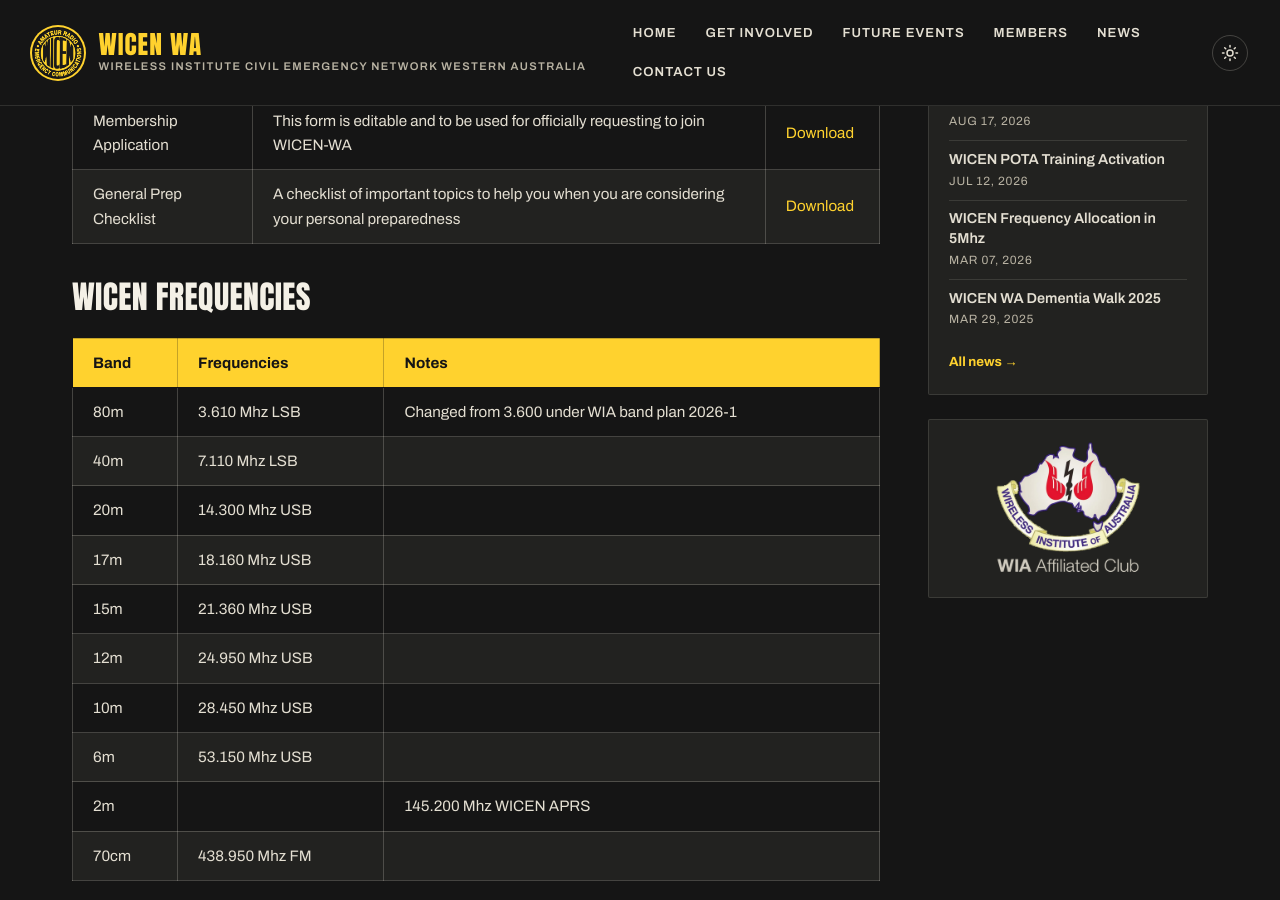
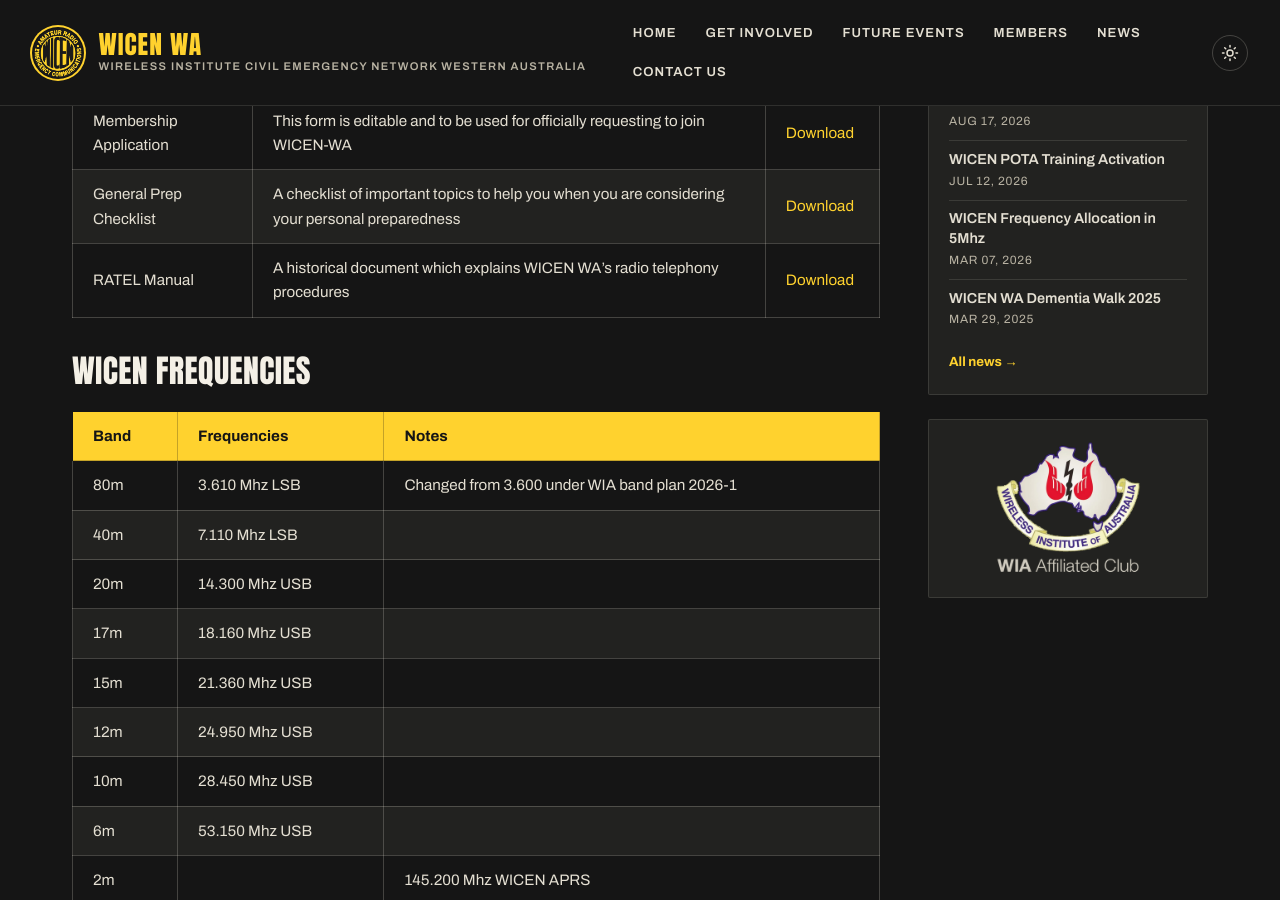
Before and after one commit to jubbp/WICENWA-Web, a Jekyll site: the page built from members.md, in a window 1280 px wide and 900 px high, scrolled down 343 px. Built offline with Jekyll 4.4.1, drawn with Linux system fonts in a browser that asks for light colours.

Commit message:
added RATEL document to members page

```diff
--- a/members.md
+++ b/members.md
@@ -11,6 +11,7 @@
 |---|---|---|
 | Membership Application | This form is editable and to be used for officially requesting to join WICEN-WA | [Download](/assets/Membership%20Application-Fillable.pdf) |
 | General Prep Checklist | A checklist of important topics to help you when you are considering your personal preparedness | [Download](/assets/General%20Prep%20Checkllist.pdf)
+| RATEL Manual | A historical document which explains WICEN WA's radio telephony procedures | [Download](/assets/WICENWA-RATEL-Procedures.pdf)
 |---|---|---|
 
 ## WICEN Frequencies
```
Also changed, not shown: 1 other file.
